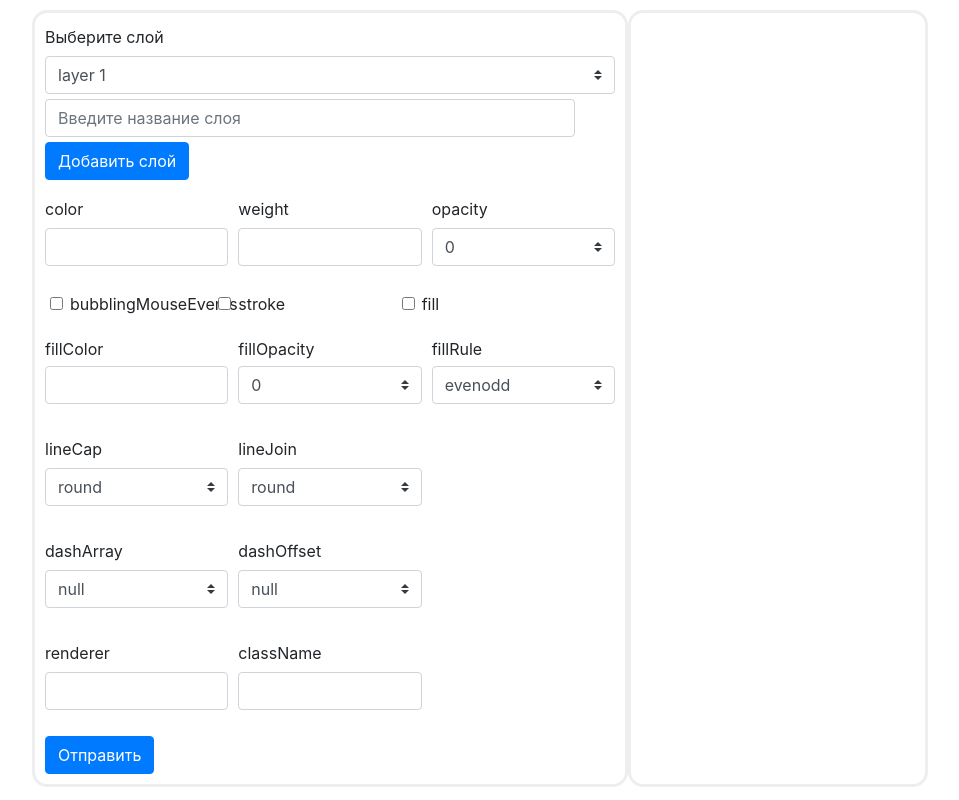
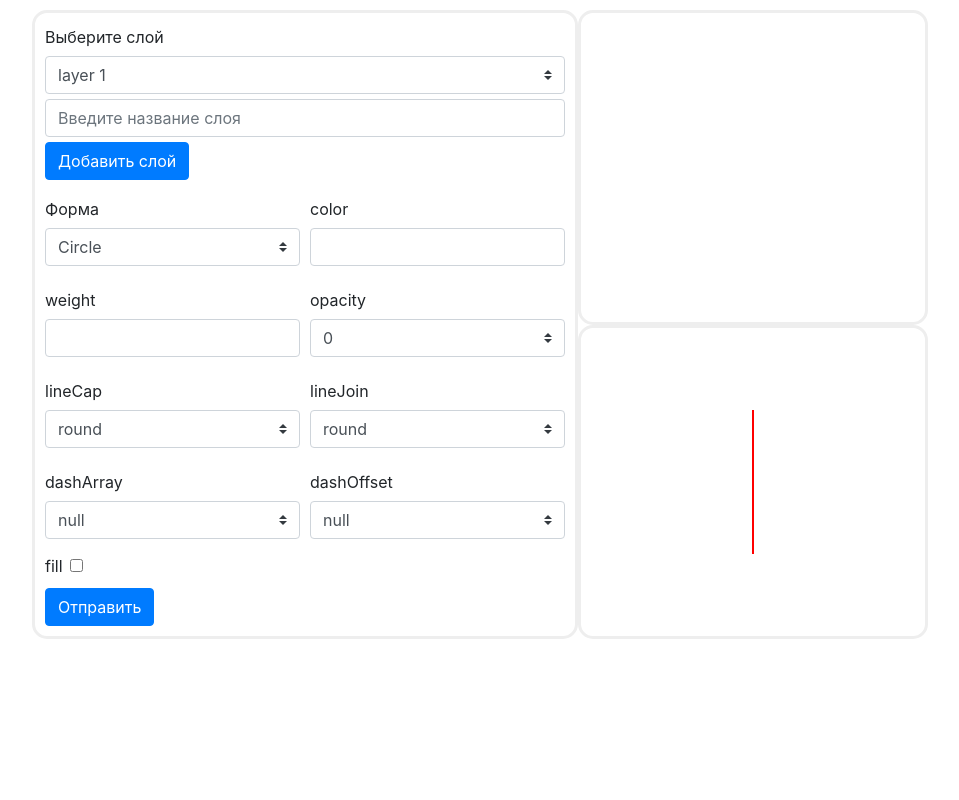
Before and after one commit to andrew1620/ex1, a React (Create React App) app: page / in a window 1280 px wide. Shown: the whole page, without its empty margins (160-1119 px from the left). Built offline with nearby package versions, Linux system fonts and the light colour scheme.

Commit message:
added new component to show how object looks

```diff
--- a/src/components/App/App.js
+++ b/src/components/App/App.js
@@ -2,6 +2,7 @@ import React, { useState } from "react";
 import "bootstrap/dist/css/bootstrap.css";
 import SetForm from "../SetForm/SetForm";
 import ShowObject from "../ShowObject/ShowObject";
+import ShowFormObject from "../ShowFormObject/ShowFormObject";
 
 function App() {
   const [idList, setIdList] = useState([
@@ -80,6 +81,7 @@ function App() {
     //В layer забрасывается св-ва из второго аргумента (объекта), а там у ключа style значение - объект с новыми и старыми стилями
     setLayer(Object.assign(layer, { style: styleBuffer }));
 
+    console.log(layer);
     // вызов ф-ии вывода готового абзаца в showObject
     showObj();
   };
@@ -103,15 +105,26 @@ function App() {
     event.preventDefault();
   };
 
-  const showToolTip = event => {
-    const targetCoords = event.target.getBoundingClientRect();
-    let p = event.target.parentElement.querySelector(".addLayerTooltip");
-    p.style.display = "inline-block";
-    p.style.left = targetCoords.left + event.target.offsetWidth / 2 + "px";
-    p.style.top = targetCoords.bottom + 5 + "px";
-    p.style.opacity = 1;
-    setTimeout(() => (p.style.display = "none"), 1500);
+  const showFillPropery = event => {
+    // event.target.parentElement.parentElement.nextElementSibling.style.display =
+    //   "flex";
+    // event.target.parentElement.nextElementSibling.hidden = !event.target
+    //   .parentElement.nextElementSibling.hidden;
+    if (event.target.tagName === "INPUT") {
+      event.target.parentElement.parentElement.nextElementSibling.hidden = !event
+        .target.parentElement.parentElement.nextElementSibling.hidden;
+    }
   };
+
+  // const showToolTip = event => { //ф-ия для показа подсказки
+  //   const targetCoords = event.target.getBoundingClientRect();
+  //   let p = event.target.parentElement.querySelector(".addLayerTooltip");
+  //   p.style.display = "inline-block";
+  //   p.style.left = targetCoords.left + event.target.offsetWidth / 2 + "px";
+  //   p.style.top = targetCoords.bottom + 5 + "px";
+  //   p.style.opacity = 1;
+  //   setTimeout(() => (p.style.display = "none"), 1500);
+  // };
 
   return (
     <div
@@ -127,9 +140,13 @@ function App() {
         saveChanges={saveChanges}
         btnSendClick={btnSendClick}
         addLayer={addLayer}
-        showToolTip={showToolTip}
+        // showToolTip={showToolTip}
+        showFillPropery={showFillPropery}
       />
-      <ShowObject p={p} />
+      <div>
+        <ShowObject p={p} />
+        <ShowFormObject />
+      </div>
     </div>
   );
 }
--- a/src/components/SetForm/SetForm.js
+++ b/src/components/SetForm/SetForm.js
@@ -6,7 +6,8 @@ export default function SetForm({
   saveChanges,
   btnSendClick,
   addLayer,
-  showToolTip
+  showToolTip,
+  showFillPropery
 }) {
   const formStyle = {
     border: "3px solid #eee",
@@ -22,19 +23,19 @@ export default function SetForm({
     flexWrap: "wrap",
     justifyContent: "space-between"
   };
-  const addLayerTooltipStyle = {
-    border: "1px solid black",
-    boxSizing: "border-box",
-    padding: "5px 10px",
-    fontFamily: "Arial",
-    fontStyle: "italic",
-    borderRadius: "5px",
-    fontSize: "13px",
-    position: "absolute",
-    background: "white",
-    display: "none",
-    zIndex: "1"
-  };
+  // const addLayerTooltipStyle = { // стили для подсказки
+  //   border: "1px solid black",
+  //   boxSizing: "border-box",
+  //   padding: "5px 10px",
+  //   fontFamily: "Arial",
+  //   fontStyle: "italic",
+  //   borderRadius: "5px",
+  //   fontSize: "13px",
+  //   position: "absolute",
+  //   background: "white",
+  //   display: "none",
+  //   zIndex: "1"
+  // };
   return (
     <form className="container" style={formStyle} onBlur={saveChanges}>
       <label htmlFor="layerSel" className="col-form-label">
@@ -43,9 +44,9 @@ export default function SetForm({
       <IdList idList={idList} />
 
       <div style={divAddLayerStyle}>
-        <p className="addLayerTooltip" style={addLayerTooltipStyle}>
+        {/* <p className="addLayerTooltip" style={addLayerTooltipStyle}> //подсказка
           Если необходимо добавить слой - введите название и нажмите добавить
-        </p>
+        </p> */}
         <input
           type="text"
           id="addLayerInput"
@@ -65,21 +66,33 @@ export default function SetForm({
       </div>
 
       <div className="form-row">
-        <div className="col-md-4 mb-3">
+        <div className="col-md-6">
+          <label htmlFor="form" className="col-form-label">
+            Форма
+          </label>
+          <select name="formSelect" id="form" className="custom-select mr-sm-2">
+            <option value="circle">Circle</option>
+            <option value="polyline">Polilyne</option>
+            <option value="polygon">Polygon</option>
+            <option value="rectangle">Rectangle</option>
+          </select>
+        </div>
+        <div className="col-md-6">
           <label htmlFor="color" className="col-form-label">
             color
           </label>
           <input id="color" type="text" className="form-control" />
         </div>
-
-        <div className="col-md-4 mb-3">
+      </div>
+      <div className="form-row">
+        <div className="col-md-6">
           <label htmlFor="weight" className="col-form-label">
             weight
           </label>
           <input id="weight" type="text" className="form-control" />
         </div>
 
-        <div className="col-md-4 mb-3">
+        <div className="col-md-6">
           <label htmlFor="opacity" className="col-form-label">
             opacity
           </label>
@@ -105,38 +118,78 @@ export default function SetForm({
       </div>
 
       <div className="form-row">
-        <div className="col-md-4 mb-3">
-          <input
-            type="checkbox"
-            id="bubblingMouseEvents"
-            className="form-check-input"
-            style={{ marginLeft: "5px" }}
-          />
-          <label
-            htmlFor="bubblingMouseEvents"
-            className="form-check-label"
-            style={{ marginLeft: "25px" }}
+        <div className="col-md-6">
+          <label htmlFor="lineCap" className="col-form-label">
+            lineCap
+          </label>
+          <select
+            id="lineCap"
+            name="lineCapSel"
+            className="custom-select mr-sm-2"
           >
-            bubblingMouseEvents
-          </label>
+            <option value="round">round</option>
+          </select>
         </div>
 
-        <div className="col-md-4 mb-3">
-          <input id="stroke" type="checkbox" className="form-check-input" />
-          <label htmlFor="stroke" className="form-check-label">
-            stroke
+        <div className="col-md-6">
+          <label htmlFor="lineJoin" className="col-form-label">
+            lineJoin
           </label>
-        </div>
-
-        <div className="form-row">
-          <label htmlFor="fill" className="form-check-label">
-            fill
-          </label>
-          <input id="fill" type="checkbox" className="form-check-input" />
+          <select
+            id="lineJoin"
+            name="lineJoinSel"
+            className="custom-select mr-sm-2"
+          >
+            <option value="round">round</option>
+          </select>
         </div>
       </div>
 
       <div className="form-row">
+        <div className="col-md-6">
+          <label htmlFor="dashArray" className="col-form-label">
+            dashArray
+          </label>
+          <select
+            id="dashArray"
+            name="dashArrSel"
+            className="custom-select mr-sm-2"
+          >
+            <option value="null">null</option>
+          </select>
+        </div>
+        <div className="col-md-6">
+          <label htmlFor="dashOffset" className="col-form-label">
+            dashOffset
+          </label>
+          <select
+            id="dashOffset"
+            name="dashOffSel"
+            className="custom-select mr-sm-2"
+          >
+            <option value="null">null</option>
+          </select>
+        </div>
+      </div>
+      <div className="form-row" data-name="qqq">
+        <div className="col-md-6" onClick={showFillPropery}>
+          <label
+            htmlFor="fill"
+            className="form-check-label"
+            // onClick={showFillPropery}
+          >
+            fill
+          </label>
+          <input
+            id="fill"
+            type="checkbox"
+            className="form-check-input"
+            style={{ marginLeft: "7px" }}
+            // onClick={showFillPropery}
+          />
+        </div>
+      </div>
+      <div className="form-row" hidden>
         <div className="col-md-4 mb-3">
           <label htmlFor="fillColor">fillColor</label>
           <input id="fillColor" type="text" className="form-control" />
@@ -174,77 +227,6 @@ export default function SetForm({
         </div>
       </div>
 
-      <div className="form-row">
-        <div className="col-md-4 mb-3">
-          <label htmlFor="lineCap" className="col-form-label">
-            lineCap
-          </label>
-          <select
-            id="lineCap"
-            name="lineCapSel"
-            className="custom-select mr-sm-2"
-          >
-            <option value="round">round</option>
-          </select>
-        </div>
-
-        <div className="col-md-4 mb-3">
-          <label htmlFor="lineJoin" className="col-form-label">
-            lineJoin
-          </label>
-          <select
-            id="lineJoin"
-            name="lineJoinSel"
-            className="custom-select mr-sm-2"
-          >
-            <option value="round">round</option>
-          </select>
-        </div>
-      </div>
-
-      <div className="form-row">
-        <div className="col-md-4 mb-3">
-          <label htmlFor="dashArray" className="col-form-label">
-            dashArray
-          </label>
-          <select
-            id="dashArray"
-            name="dashArrSel"
-            className="custom-select mr-sm-2"
-          >
-            <option value="null">null</option>
-          </select>
-        </div>
-        <div className="col-md-4 mb-3">
-          <label htmlFor="dashOffset" className="col-form-label">
-            dashOffset
-          </label>
-          <select
-            id="dashOffset"
-            name="dashOffSel"
-            className="custom-select mr-sm-2"
-          >
-            <option value="null">null</option>
-          </select>
-        </div>
-      </div>
-
-      <div className="form-row">
-        <div className="col-md-4 mb-3">
-          <label htmlFor="renderer" className="col-form-label">
-            renderer
-          </label>
-          <input type="text" id="renderer" className="form-control" />
-        </div>
-
-        <div className="col-md-4 mb-3">
-          <label htmlFor="className" className="col-form-label">
-            className
-          </label>
-          <input type="text" id="className" className="form-control" />
-        </div>
-      </div>
-
       <button
         className="btn btn-primary"
         data-name="btnSend"
--- /dev/null
+++ b/src/components/ShowFormObject/ShowFormObject.js
@@ -0,0 +1,17 @@
+import React from "react";
+export default () => {
+  const divStyle = {
+    height: "50%",
+    border: "3px solid #eee",
+    borderRadius: "15px",
+    padding: "10px",
+    display: "flex"
+  };
+  return (
+    <div style={divStyle}>
+      <div
+        style={{ height: "50%", border: "1px solid red", margin: "auto" }}
+      ></div>
+    </div>
+  );
+};
--- a/src/components/ShowObject/ShowObject.js
+++ b/src/components/ShowObject/ShowObject.js
@@ -9,7 +9,8 @@ export default function ShowObject({ p }) {
     padding: "10px",
     boxSizing: "border-box",
     wordWrap: "break-word",
-    width: "350px"
+    width: "350px",
+    height: "50%"
   };
   return <div style={divStyle}> {p} </div>;
 }
```
